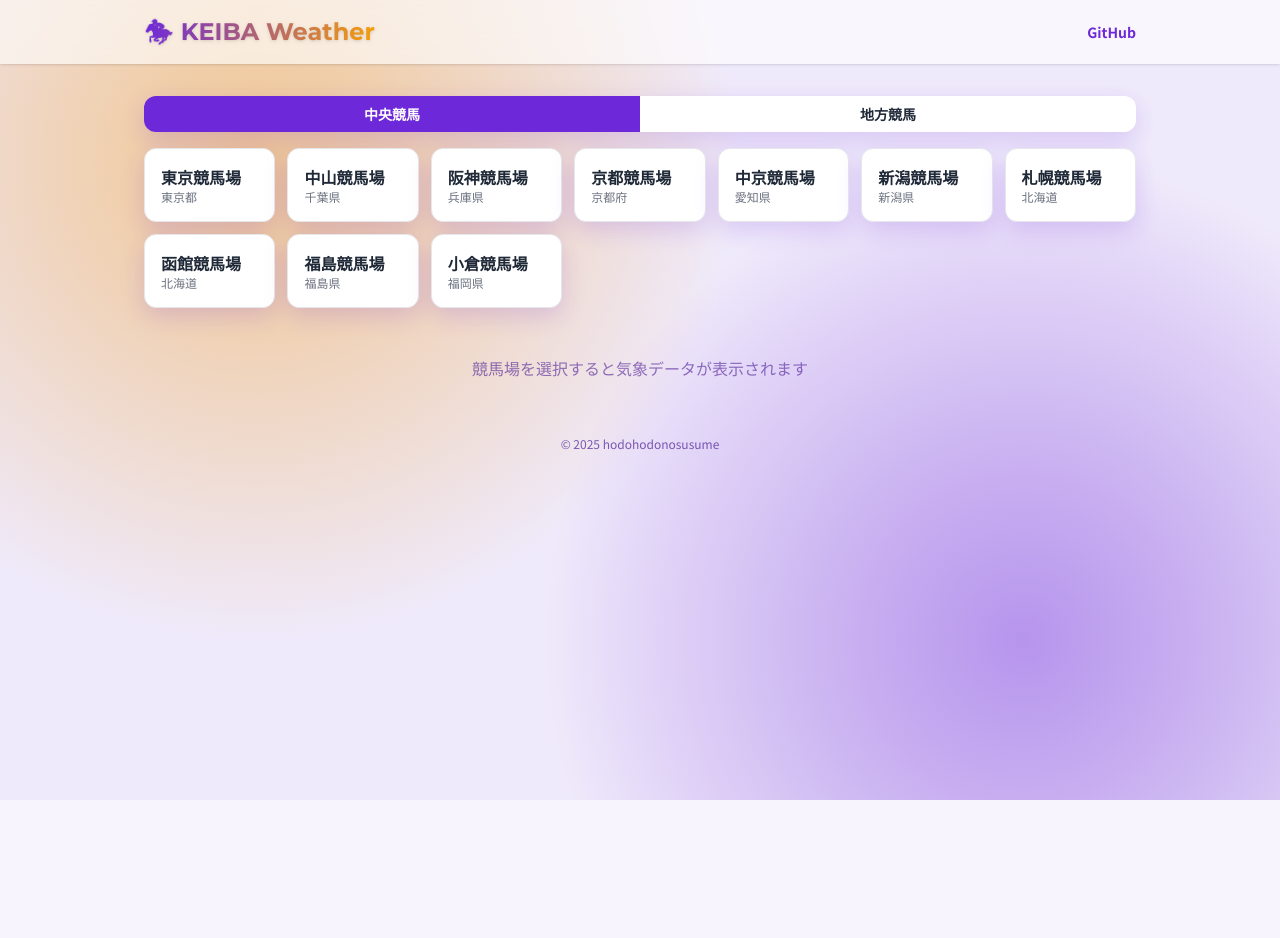
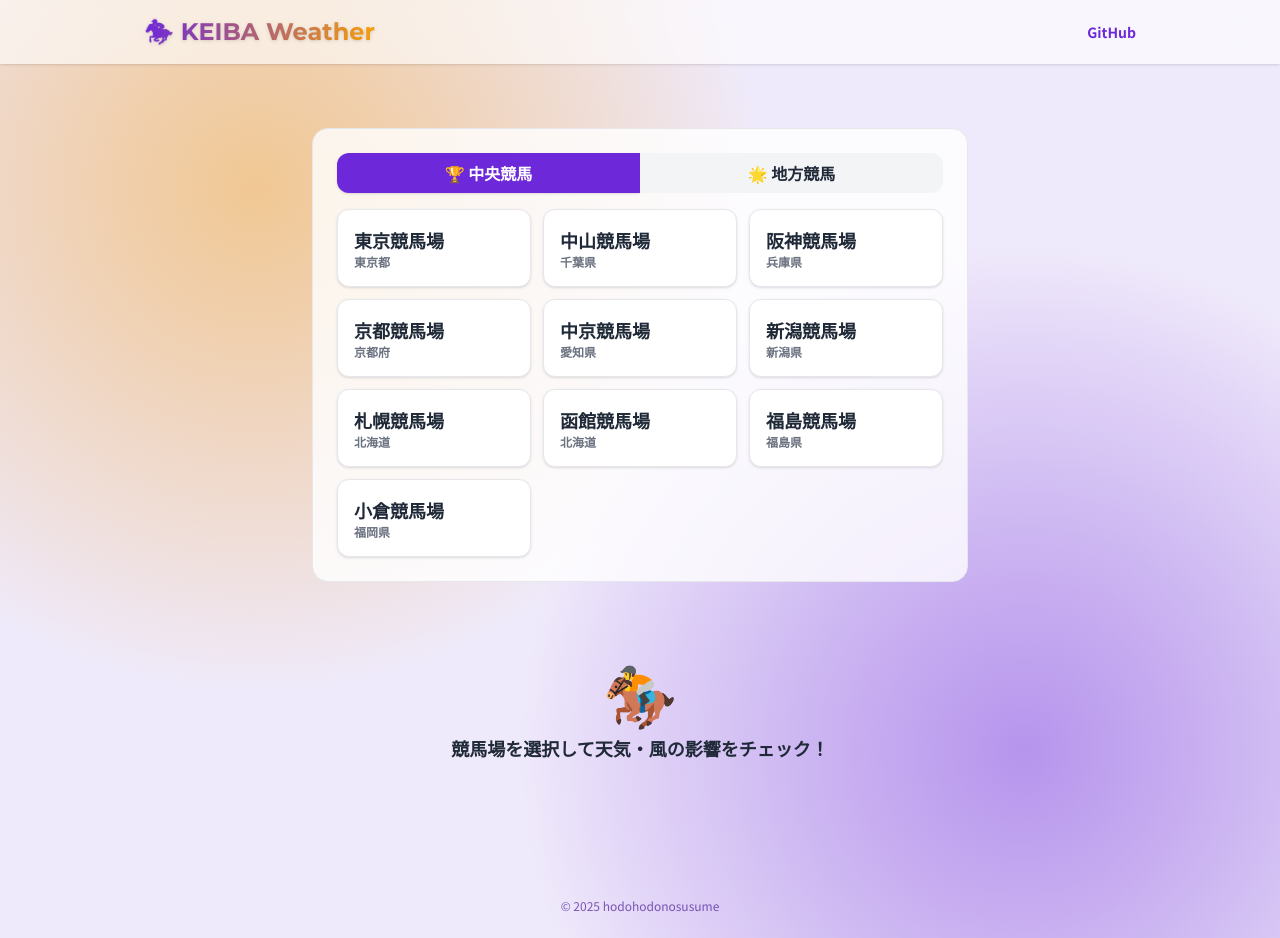
Before and after one commit to hodohodonosusume/weather, a Next.js app: page / in a window 1280 px wide. Before the commit the page ends 800 px from the top, so only its background shows below. Built offline with nearby package versions, Linux system fonts and the light colour scheme.

Commit message:
initial commit (new stylish version)

```diff
--- a/app/components/RacecourseSelector.tsx
+++ b/app/components/RacecourseSelector.tsx
@@ -9,38 +9,53 @@ interface Props {
 }
 
 export default function RacecourseSelector({ onRacecourseSelect, selectedRacecourse }: Props) {
-  const [tab, setTab] = useState<'中央競馬' | '地方競馬'>('中央競馬');
+  const [activeTab, setActiveTab] = useState<'中央競馬' | '地方競馬'>('中央競馬');
 
-  const list = racecourses.filter(r => r.type === tab);
+  const central = racecourses.filter(r => r.type === '中央競馬');
+  const local = racecourses.filter(r => r.type === '地方競馬');
 
   return (
-    <section className="mb-8">
-      <div className="flex w-full rounded-xl overflow-hidden shadow-card mb-4">
-        {(['中央競馬', '地方競馬'] as const).map(t => (
+    <div className="bg-white/80 rounded-2xl shadow-fancy p-6 border border-brand-light">
+      <div className="flex mb-4">
+        <button
+          onClick={() => setActiveTab('中央競馬')}
+          className={`flex-1 py-2 font-bold rounded-l-xl transition-all ${
+            activeTab === '中央競馬'
+              ? 'bg-brand text-white shadow'
+              : 'bg-gray-100 text-brand-dark hover:bg-brand-light'
+          }`}
+        >
+          🏆 中央競馬
+        </button>
+        <button
+          onClick={() => setActiveTab('地方競馬')}
+          className={`flex-1 py-2 font-bold rounded-r-xl transition-all ${
+            activeTab === '地方競馬'
+              ? 'bg-accent text-white shadow'
+              : 'bg-gray-100 text-brand-dark hover:bg-accent-light'
+          }`}
+        >
+          🌟 地方競馬
+        </button>
+      </div>
+      <div className="grid grid-cols-2 md:grid-cols-3 gap-3">
+        {(activeTab === '中央競馬' ? central : local).map(rc => (
           <button
-            key={t}
-            onClick={() => setTab(t)}
-            className={`flex-1 py-2 font-bold text-sm transition
-            ${tab === t ? 'bg-brand text-white' : 'bg-white hover:bg-brand/10'}`}
+            key={rc.id}
+            onClick={() => onRacecourseSelect(rc)}
+            className={`p-4 rounded-xl font-semibold transition-all text-left shadow ${
+              selectedRacecourse?.id === rc.id
+                ? activeTab === '中央競馬'
+                  ? 'bg-gradient-to-r from-brand to-accent text-white scale-105'
+                  : 'bg-gradient-to-r from-accent to-brand text-white scale-105'
+                : 'bg-white border border-gray-200 hover:shadow-lg hover:scale-105'
+            }`}
           >
-            {t}
+            <div className="text-lg">{rc.name}</div>
+            <div className="text-xs text-gray-500">{rc.prefecture}</div>
           </button>
         ))}
       </div>
-
-      <div className="grid grid-cols-[repeat(auto-fill,minmax(130px,1fr))] gap-3">
-        {list.map(rc => (
-          <button
-            key={rc.id}
-            onClick={() => onRacecourseSelect(rc)}
-            className={`p-4 rounded-xl border text-left shadow-card hover:shadow-lg transition
-            ${selectedRacecourse?.id === rc.id ? 'bg-gradient-to-br from-brand to-accent text-white scale-105' : 'bg-white'}`}
-          >
-            <p className="font-bold">{rc.name}</p>
-            <p className="text-xs text-gray-500">{rc.prefecture}</p>
-          </button>
-        ))}
-      </div>
-    </section>
+    </div>
   );
 }
--- a/app/page.tsx
+++ b/app/page.tsx
@@ -8,52 +8,60 @@ import { Racecourse } from './data/racecourses';
 
 export default function Home() {
   const [weather, setWeather] = useState<WeatherData | null>(null);
-  const [racecourse, setRacecourse] = useState<Racecourse | null>(null);
+  const [selectedRacecourse, setSelectedRacecourse] = useState<Racecourse | null>(null);
   const [loading, setLoading] = useState(false);
   const [error, setError] = useState<string | null>(null);
 
-  const fetchWeather = async (rc: Racecourse) => {
+  const fetchWeather = async (racecourse: Racecourse) => {
     setLoading(true);
     setError(null);
-    setRacecourse(rc);
+    setSelectedRacecourse(racecourse);
 
     try {
-      const res = await fetch(`/api/weather?lat=${rc.coordinates.lat}&lon=${rc.coordinates.lon}`);
-      const data = await res.json();
-      if (!res.ok) throw new Error(data.error || '取得失敗');
+      const url = `/api/weather?lat=${racecourse.coordinates.lat}&lon=${racecourse.coordinates.lon}`;
+      const response = await fetch(url);
+      const data = await response.json();
+
+      if (!response.ok) {
+        throw new Error(data.error || '天気情報の取得に失敗しました');
+      }
+
       setWeather(data);
-    } catch (e: any) {
-      setError(e.message);
-      setWeather(null);
+    } catch (err) {
+      setError(err instanceof Error ? err.message : '不明なエラーが発生しました');
     } finally {
       setLoading(false);
     }
   };
 
   return (
-    <>
-      <RacecourseSelector onRacecourseSelect={fetchWeather} selectedRacecourse={racecourse} />
-
+    <div className="w-full max-w-2xl mx-auto px-2 py-8">
+      <div className="mb-8">
+        <RacecourseSelector
+          onRacecourseSelect={fetchWeather}
+          selectedRacecourse={selectedRacecourse}
+        />
+      </div>
       {loading && (
-        <div className="flex justify-center items-center py-20">
-          <span className="relative flex h-10 w-10">
-            <span className="animate-ping absolute inline-flex h-full w-full rounded-full bg-brand opacity-75"></span>
-            <span className="relative inline-flex rounded-full h-10 w-10 bg-accent"></span>
-          </span>
+        <div className="flex justify-center items-center py-12">
+          <div className="animate-spin rounded-full h-12 w-12 border-b-4 border-brand mr-3"></div>
+          <span className="text-xl text-brand-dark font-bold">読み込み中...</span>
         </div>
       )}
-
       {error && (
-        <div className="bg-red-100 border border-red-300 text-red-800 px-4 py-3 rounded-xl shadow-card mb-8">
-          <b>エラー:</b> {error}
+        <div className="bg-red-100 border border-red-300 text-red-800 px-4 py-3 rounded-lg mb-4 shadow">
+          <span className="font-bold">エラー:</span> {error}
         </div>
       )}
-
-      {weather && racecourse && <WeatherCard weather={weather} racecourse={racecourse} />}
-
-      {!weather && !loading && !error && (
-        <p className="text-center text-brandDark/60 mt-12">競馬場を選択すると気象データが表示されます</p>
+      {weather && selectedRacecourse && (
+        <WeatherCard weather={weather} racecourse={selectedRacecourse} />
       )}
-    </>
+      {!weather && !loading && (
+        <div className="text-center py-12 text-brand-dark/60">
+          <span className="text-6xl block mb-3">🏇</span>
+          <span className="text-lg font-semibold">競馬場を選択して天気・風の影響をチェック！</span>
+        </div>
+      )}
+    </div>
   );
 }
```
